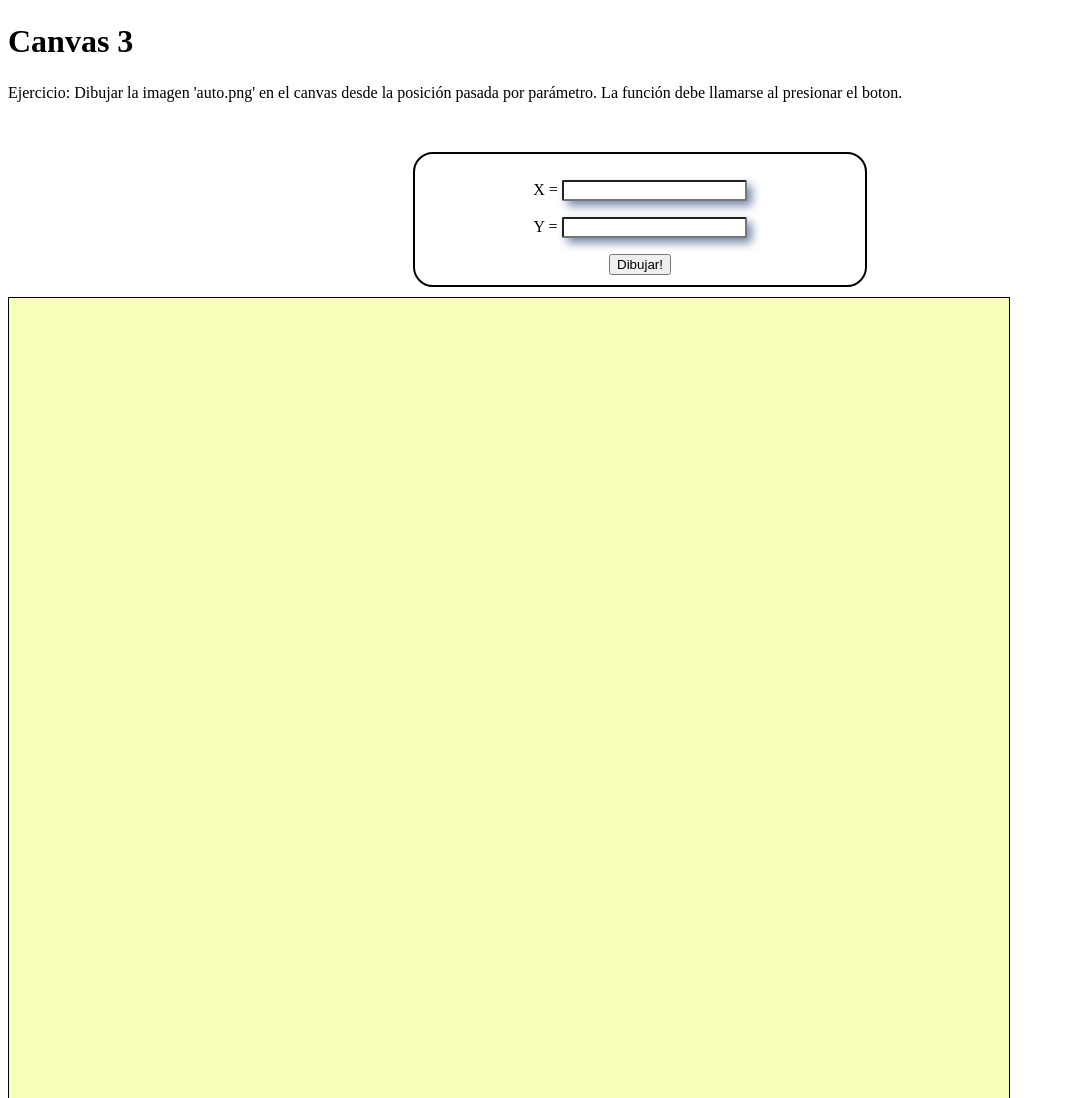
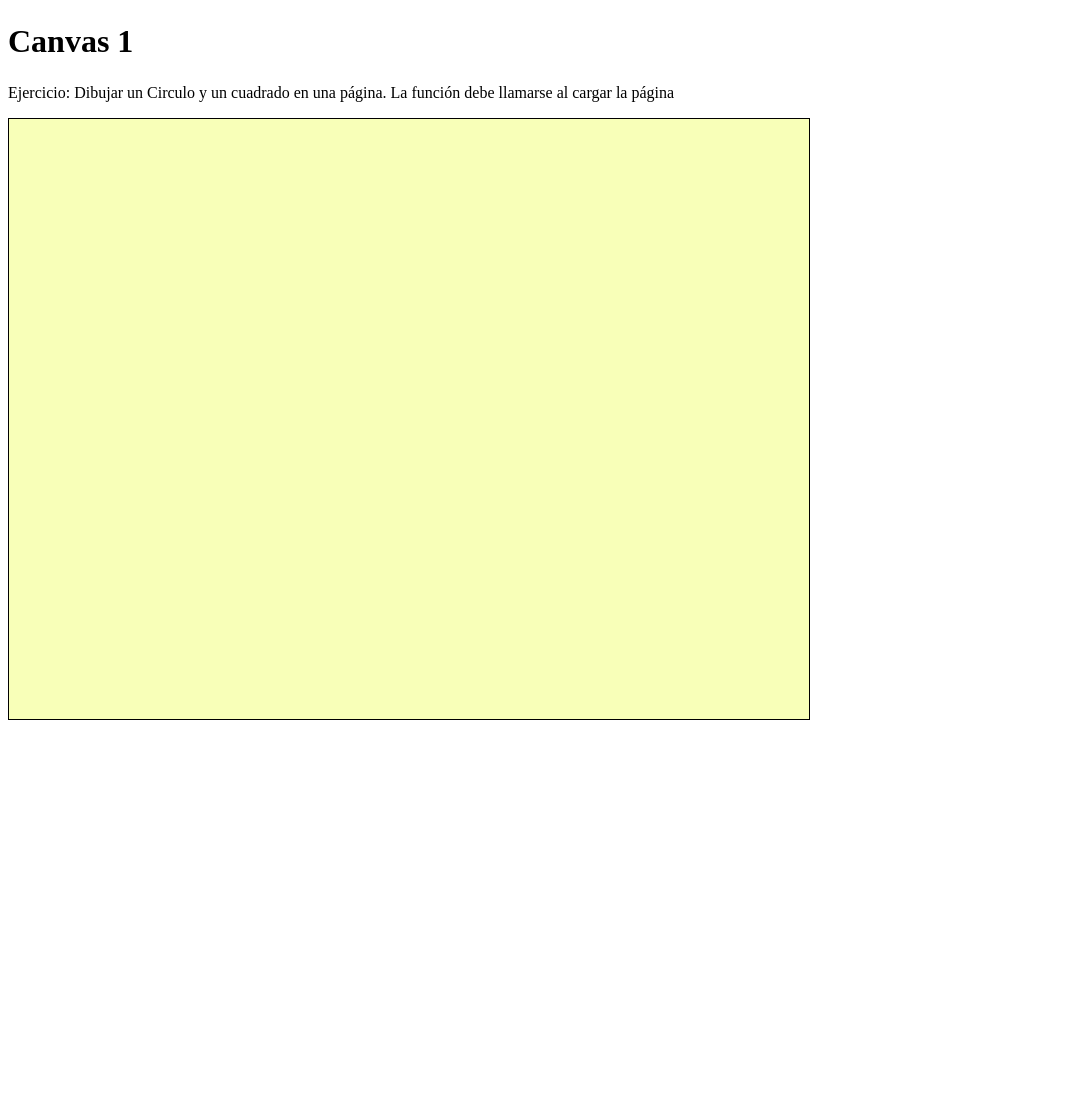
Before and after one commit to UCC-LabCompu2/ejercicios2024-JulietaCarrizo, a plain HTML site: page Ejercicios-JavaScript/canvas_circulo-cuadrado.html in a window 1280 px wide. Shown: the top 1098 px of the page, without its empty margins (0-1065 px from the left). After the commit the page ends 800 px from the top, so only its background shows below. Drawn offline with Linux system fonts and the light colour scheme; a web font is replaced by a local one.

Commit message:
Update canvas_circulo-cuadrado.html

```diff
--- a/Ejercicios-JavaScript/canvas_circulo-cuadrado.html
+++ b/Ejercicios-JavaScript/canvas_circulo-cuadrado.html
@@ -8,25 +8,10 @@
     <script type="text/javascript" src="misFunciones.js"></script>
 </head>
 
-<body>
-<h1>Canvas 3</h1>
-<p>Ejercicio: Dibujar  la imagen 'auto.png' en el canvas desde la posición pasada por parámetro. La función debe llamarse al presionar el boton.</p>
-
-<div class="centrado div-conver">
-    <form>
-        <p>
-            <label for="posicionX"> X</label> = <input id="posicionX" type="text" name="inp_x">
-        </p>
-        <p>
-            <label for="posicionY"> Y</label> = <input id="posicionY" type="text" name="inp_y">
-        </p>
-        <button type="button" onclick="dibujarImagen(inp_x.value,inp_y.value)">
-            Dibujar!
-        </button>
-    </form>
-</div>
-
-<canvas id="myCanvas" class="ejer" width="1000" height="800">
+<body onload="dibujarCiruloCuadrado()">
+<h1>Canvas 1</h1>
+<p>Ejercicio: Dibujar un Circulo y un cuadrado en una página. La función debe llamarse al cargar la página</p>
+<canvas id="myCanvas" class="ejer" width="800px" height="600px">
     Tu navegador no soporta el tag de HTML5 canvas.
 </canvas>
 
```
